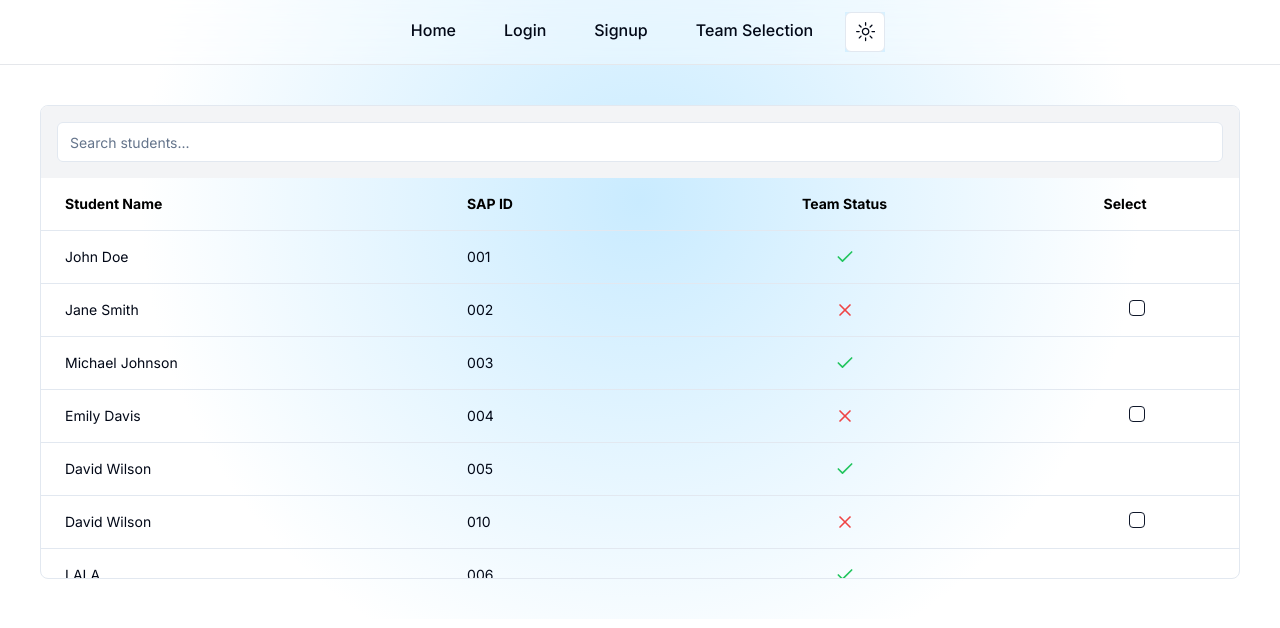
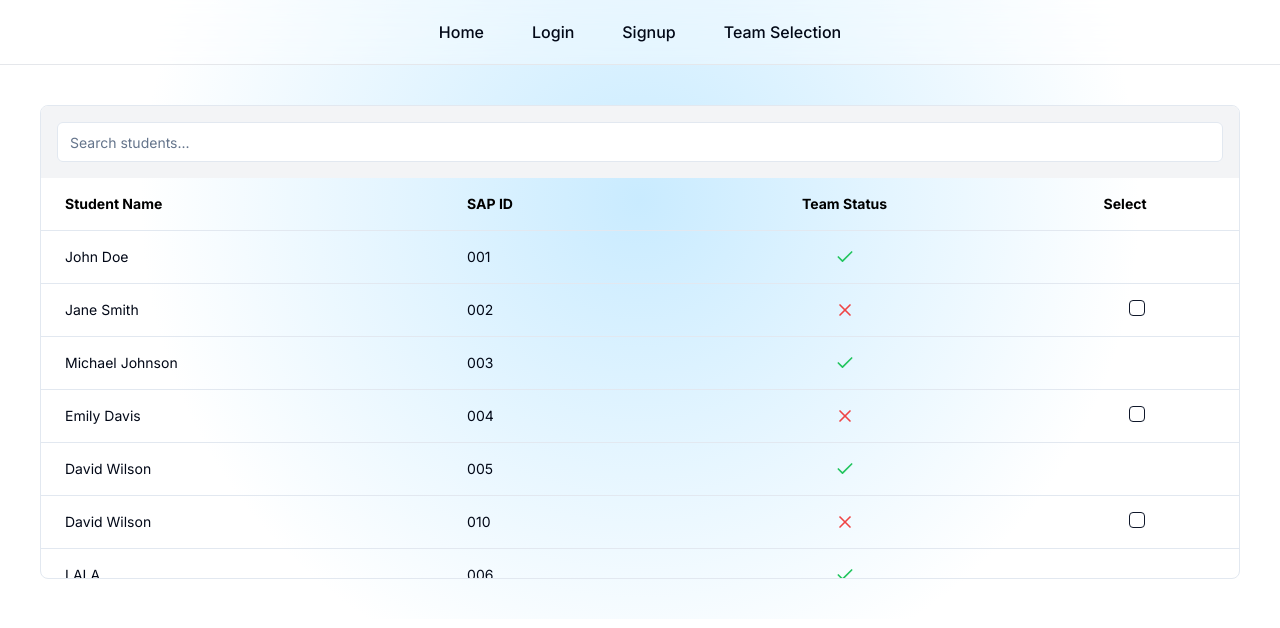
Before and after one commit to vedantkesharia/fyp-team-selection-website, a Next.js app: page /team-selection in a window 1280 px wide. Shown: the top 628 px of the page. Built offline with nearby package versions, Linux system fonts and the light colour scheme.

Commit message:
minor ui changes

```diff
--- a/src/app/layout.js
+++ b/src/app/layout.js
@@ -1,5 +1,5 @@
 "use client"
-import { ThemeProvider } from "@/components/components/theme-provider"
+
 import { Inter } from "next/font/google";
 import { usePathname } from "next/navigation";
 import "./globals.css";
@@ -13,9 +13,6 @@ export default function RootLayout({ children }) {
   return (
     <html lang="en">
       <body className={inter.className}>
-      <ThemeProvider
-            attribute="class"
-            defaultTheme="system">
         <div className="bg-[radial-gradient(circle_500px_at_50%_200px,#C9EBFF,transparent)]">
           <div>
             {
@@ -25,7 +22,6 @@ export default function RootLayout({ children }) {
           </div>
           {children}
         </div>
-        </ThemeProvider>
       </body>
     </html>
   );
--- a/src/components/components/navbar.jsx
+++ b/src/components/components/navbar.jsx
@@ -1,6 +1,5 @@
 import Link from "next/link"
 import { Button } from "@/components/ui/button"
-import { ModeToggle } from "@/components/ui/mode-toggle"
 
 export default function Navbar() {
   return (
@@ -35,7 +34,7 @@ export default function Navbar() {
           >
             Team Selection
           </Link>
-          <ModeToggle/>
+
         </nav>
         <Button variant="outline" size="icon" className="md:hidden">
           <MenuIcon className="h-6 w-6" />
--- a/src/components/components/theme-provider.jsx
+++ /dev/null
@@ -1,8 +0,0 @@
-"use client"
-
-import * as React from "react"
-import { ThemeProvider as NextThemesProvider } from "next-themes"
-
-export function ThemeProvider({ children, ...props }) {
-  return <NextThemesProvider {...props}>{children}</NextThemesProvider>
-}
--- a/src/components/ui/mode-toggle.jsx
+++ /dev/null
@@ -1,42 +0,0 @@
-"use client"
-
-import * as React from "react"
-import { MoonIcon, SunIcon } from "@radix-ui/react-icons"
-import { useTheme } from "next-themes"
-
-import { Button } from "@/components/ui/button"
-import {
-  DropdownMenu,
-  DropdownMenuContent,
-  DropdownMenuItem,
-  DropdownMenuTrigger,
-} from "@/components/ui/dropdown-menu"
-
-export function ModeToggle() {
-  const { theme, setTheme } = useTheme("light")
-
-  return (
-    <div className={`${theme === 'dark' ? 'bg-dark' : 'bg-[radial-gradient(circle_500px_at_50%_200px,#C9EBFF,transparent)]'}`}>
-      <DropdownMenu>
-        <DropdownMenuTrigger asChild>
-          <Button variant="outline" size="icon">
-            <SunIcon className="h-[1.2rem] w-[1.2rem] rotate-0 scale-100 transition-all dark:-rotate-90 dark:scale-0" />
-            <MoonIcon className="absolute h-[1.2rem] w-[1.2rem] rotate-90 scale-0 transition-all dark:rotate-0 dark:scale-100" />
-            <span className="sr-only">Toggle theme</span>
-          </Button>
-        </DropdownMenuTrigger>
-        <DropdownMenuContent align="end">
-          <DropdownMenuItem onClick={() => setTheme("light")}>
-            Light
-          </DropdownMenuItem>
-          <DropdownMenuItem onClick={() => setTheme("dark")}>
-            Dark
-          </DropdownMenuItem>
-          <DropdownMenuItem onClick={() => setTheme("system")}>
-            System
-          </DropdownMenuItem>
-        </DropdownMenuContent>
-      </DropdownMenu>
-    </div>
-  )
-}
```
